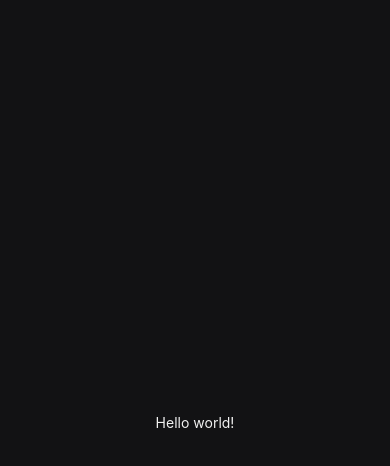
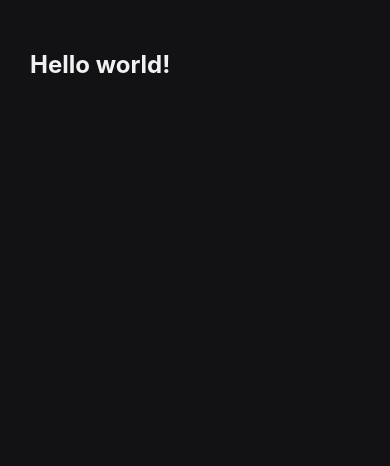
Before and after one commit to oscarlnetoo/react-native-getting-started, a React Native app: screen / in a window 390 px wide. Shown: the top 466 px of the page. Built offline with nearby package versions, Linux system fonts and the light colour scheme.

Commit message:
feat: SafeAreaView component

```diff
--- a/src/pages/Home/index.tsx
+++ b/src/pages/Home/index.tsx
@@ -1,22 +1,30 @@
 import React from 'react';
-import {Text, View, StyleSheet} from 'react-native';
+import {Text, View, StyleSheet, SafeAreaView} from 'react-native';
 
 export const Home = () => {
   return (
-    <View style={styles.container}>
-      <Text style={styles.title}>Hello world!</Text>
-    </View>
+    <SafeAreaView style={styles.safeArea}>
+      <View style={styles.container}>
+        <Text style={styles.title}>Hello world!</Text>
+      </View>
+    </SafeAreaView>
   );
 };
 
 const styles = StyleSheet.create({
+  safeArea: {
+    flex: 1,
+    backgroundColor: '#121214',
+  },
   container: {
     flex: 1,
     backgroundColor: '#121214',
-    justifyContent: 'center',
-    alignItems: 'center',
+    paddingHorizontal: 30,
+    paddingVertical: 50,
   },
   title: {
     color: '#f1f1f1',
+    fontSize: 24,
+    fontWeight: 'bold',
   },
 });
```
